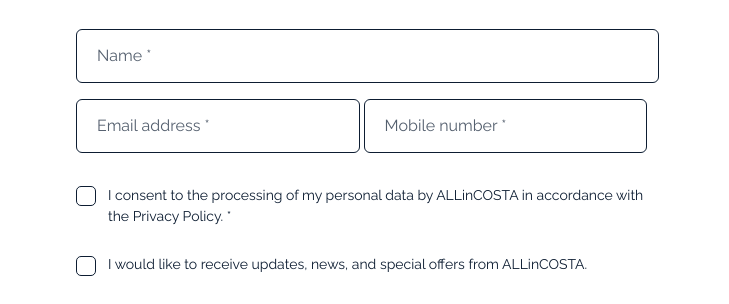
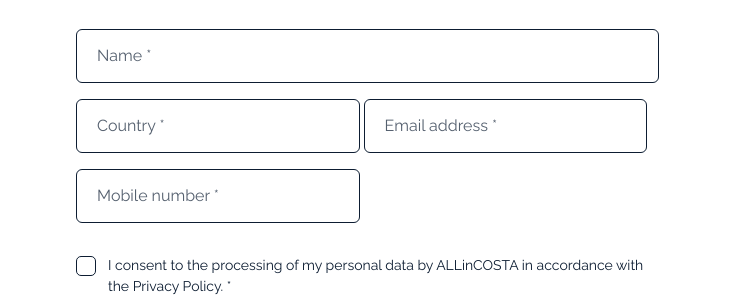
Before and after one commit to gyorgynagy1986/allincosta, a website: page contact.html in a window 1280 px wide. Shown: the part 742-1046 px from the top of the page, 551-1280 px from the left. Drawn offline with nearby package versions, Linux system fonts and the light colour scheme.

```diff
--- a/contact.html
+++ b/contact.html
@@ -406,7 +406,14 @@
                   placeholder="Name *"
                   required
                 />
-
+                <input
+                  class="half"
+                  type="text"
+                  id="country"
+                  name="country"
+                  placeholder="Country *"
+                  required
+                />
                 <input
                   class="half"
                   type="email"
```
